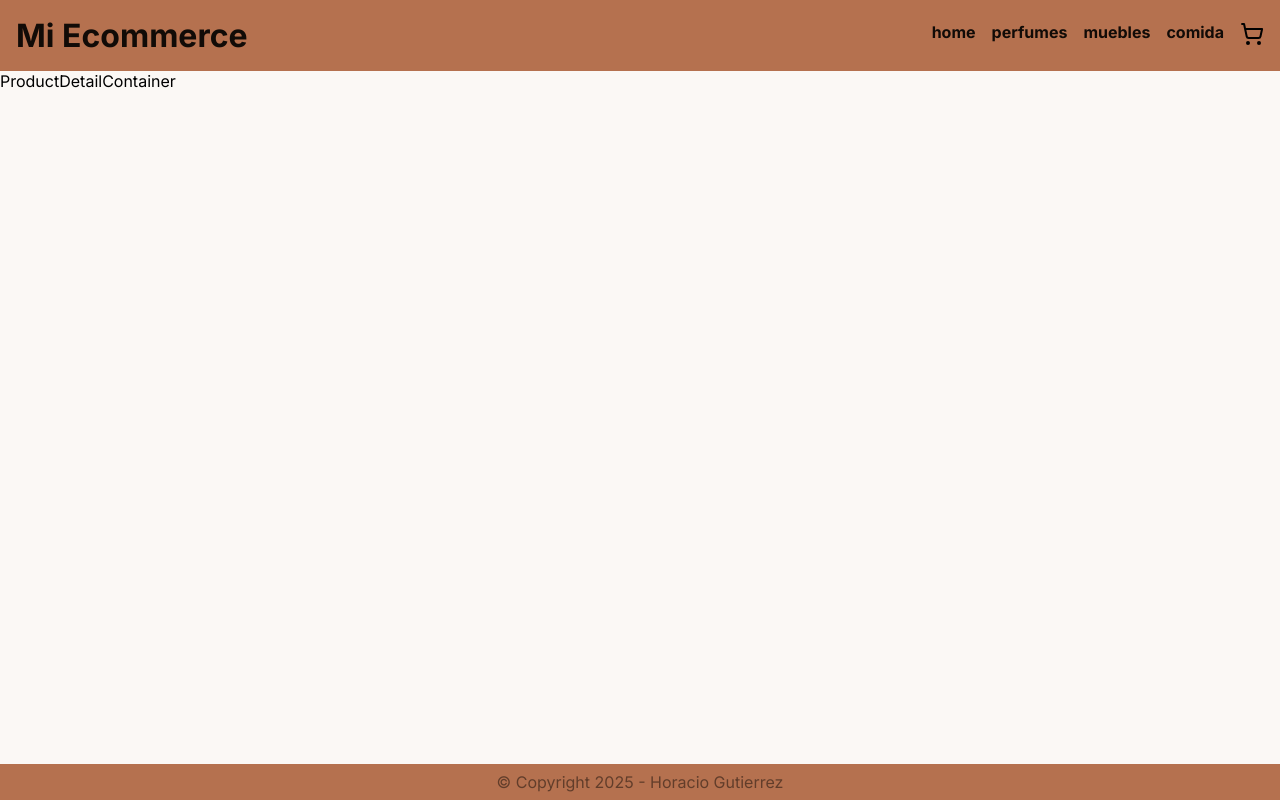
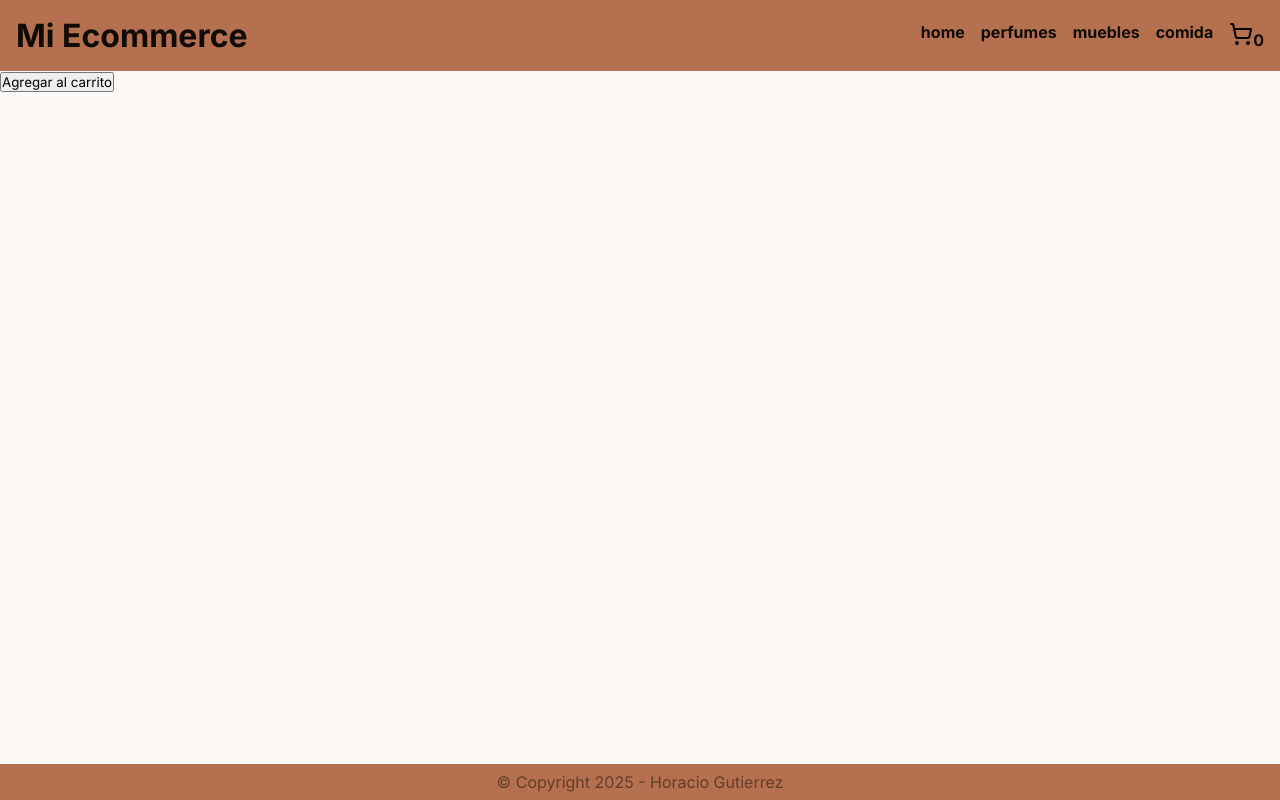
Before and after one commit to HoracioGutierrez/68565, a React (Vite) app: page /producto/1 in a window 1280 px wide. Built offline with nearby package versions, Linux system fonts and the light colour scheme.

Commit message:
Context API

```diff
--- a/package.json
+++ b/package.json
@@ -13,7 +13,7 @@
     "antd": "^5.23.4",
     "react": "^18.3.1",
     "react-dom": "^18.3.1",
-    "react-router-dom": "^7.2.0",
+    "react-router-dom": "^7.3.0",
     "sass": "^1.84.0"
   },
   "devDependencies": {
--- a/src/App.jsx
+++ b/src/App.jsx
@@ -1,14 +1,21 @@
-import React from "react";
+import { useState } from "react";
 import { Header } from "./Header";
 import { Footer } from "./components/Footer";
 import { Routes, Route } from "react-router-dom";
 import ItemListContainer from "./components/ItemListContainer";
 import Carrito from "./components/Carrito";
 import ProductDetailContainer from "./components/ProductDetailContainer";
+import { MiProvider } from "./components/CustomContext";
 
-export default () => {
+
+const App = () => {
+  const [cantidadProductos, setCantidadProductos] = useState(0);
+
   return (
-    <>
+    <MiProvider value={{
+      cantProd: cantidadProductos,
+      setCantidadProductos: setCantidadProductos
+    }}>
       <Header />
       <Routes>
         <Route path="/" element={<ItemListContainer />} />
@@ -17,6 +24,8 @@ export default () => {
         <Route path="/producto/:id" element={<ProductDetailContainer />} />
       </Routes>
       <Footer />
-    </>
+    </MiProvider>
   );
 }
+
+export default App;
--- a/src/Header.jsx
+++ b/src/Header.jsx
@@ -1,5 +1,6 @@
 import { Flex } from "antd";
 import { NavLink } from "react-router-dom";
+import CartWidget from "./components/CartWidget";
 
 export const Header = () => {
   return (
@@ -10,9 +11,7 @@ export const Header = () => {
         <NavLink viewTransition to="/categorias/perfumes" className="header__link">perfumes</NavLink>
         <NavLink viewTransition to="/categorias/muebles" className="header__link">muebles</NavLink>
         <NavLink viewTransition to="/categorias/comida" className="header__link">comida</NavLink>
-        <NavLink viewTransition to="/carrito" className="header__link">
-          <img src="/shopping-cart.svg" alt="Icono de carrito" />
-        </NavLink>
+        <CartWidget/>
       </nav>
     </Flex>
   );
--- /dev/null
+++ b/src/components/CartWidget.jsx
@@ -0,0 +1,18 @@
+import { useContext } from "react"
+import { NavLink } from "react-router-dom"
+import { miContexto } from "./CustomContext"
+
+const CartWidget = () => {
+
+    const elValorDelContexto = useContext(miContexto)
+    console.log("🚀 ~ CartWidget ~ elValorDelContexto:", elValorDelContexto)
+
+    return (
+        <NavLink viewTransition to="/carrito" className="header__link">
+            <img src="/shopping-cart.svg" alt="Icono de carrito" />
+            {elValorDelContexto.cantProd}
+        </NavLink>
+    )
+}
+
+export default CartWidget
--- /dev/null
+++ b/src/components/CustomContext.jsx
@@ -0,0 +1,4 @@
+import { createContext } from "react";
+
+export const miContexto = createContext(); //Aca esta el contexto
+export const MiProvider = miContexto.Provider; //Aca esta el provider
--- a/src/components/ItemListContainer.jsx
+++ b/src/components/ItemListContainer.jsx
@@ -17,6 +17,7 @@ const ItemListContainer = () => {
             });
     }, [params.id])
 
+
     return (
         <div className="fluid-grid">
             {resultado.map((producto) => {
--- a/src/components/ProductDetailContainer.jsx
+++ b/src/components/ProductDetailContainer.jsx
@@ -1,12 +1,20 @@
+import { useContext } from "react"
 import { useParams } from "react-router-dom"
+import { miContexto } from "./CustomContext"
 
 const ProductDetailContainer = () => {
 
     const params = useParams()
+    const elValorDelContexto = useContext(miContexto)
 
+    const handleClick = () => {
+        elValorDelContexto.setCantidadProductos(elValorDelContexto.cantProd + 1)
+    }
 
     return (
-        <div className="flex-grow">ProductDetailContainer</div>
+        <div className="flex-grow">
+            <button onClick={handleClick}>Agregar al carrito</button>
+        </div>
     )
 }
 
```
Also changed, not shown: 1 other file (tests, documents, lock files or other folders).
